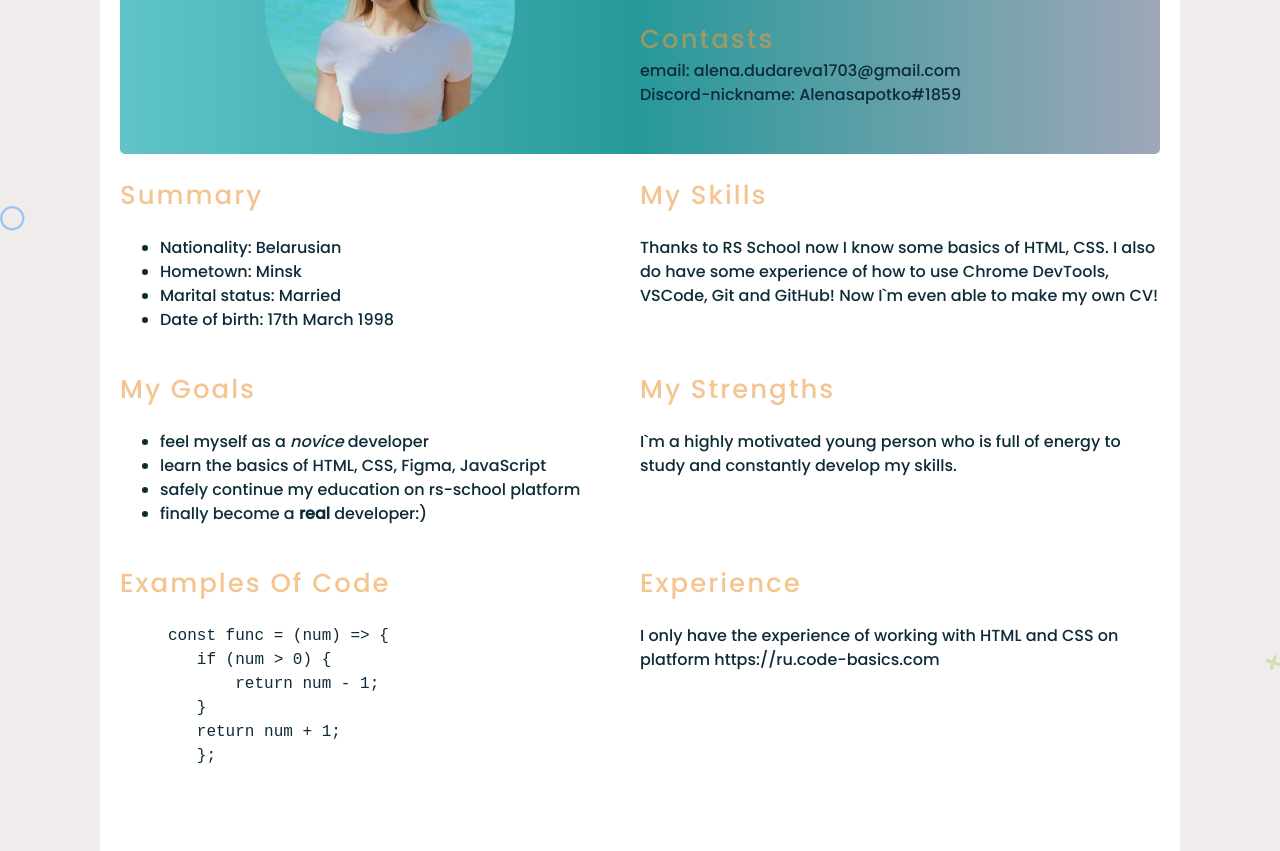
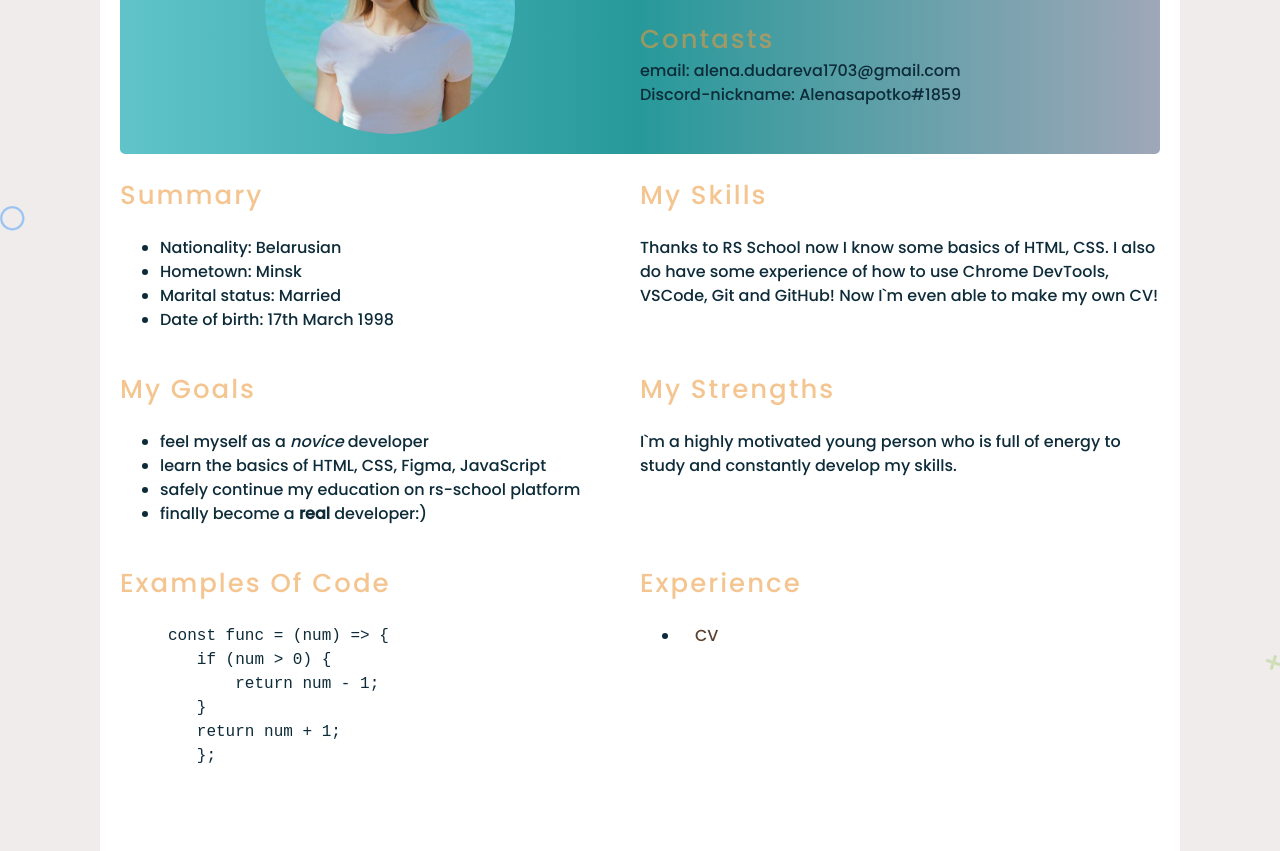
Before and after one commit to Alenasap/rsschool-cv, a plain HTML site: page index.html in a window 1280 px wide. Shown: the part 218-1069 px from the top of the page. Drawn offline with Linux system fonts and the light colour scheme.

Commit message:
feat: add CV link

```diff
--- a/index.html
+++ b/index.html
@@ -135,10 +135,9 @@
 
         <section class="section" id="experience">
           <h2 class="section-title">Experience</h2>
-          <p>
-            I only have the experience of working with HTML and CSS on platform
-            https://ru.code-basics.com
-          </p>
+          <ul class="experience-list">
+            <li><a href="https://alenasap.github.io/rsschool-cv/">CV</a></li>
+          </ul>
         </section>
 
         <section class="section" id="education">
--- a/style.css
+++ b/style.css
@@ -42,7 +42,7 @@ header {
     cursor: pointer;
 }
 
-.nav-link {
+.nav-link, .experience-list li a {
     text-decoration: none;
     padding: 15px;
     font-size: medium;
@@ -160,3 +160,10 @@ footer {
     justify-content: center;
     font-size: small;
 }
+
+.experience-list li a {
+    font: inherit;
+}
+.experience-list li a:hover {
+    color: #60c4ca;
+}
```
